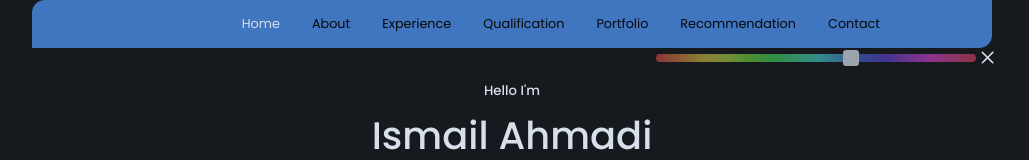
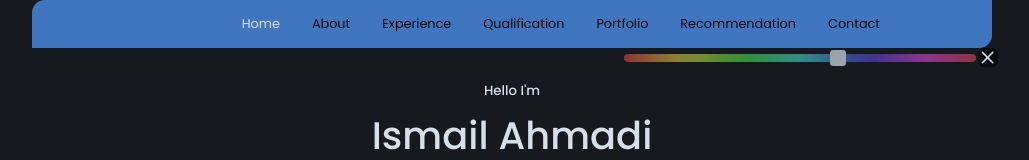
Before and after one commit to Ismail-ahmadi/portfolio, a React (Create React App) app: page / in a window 1280 px wide. Both pictures are taken after a click on the button 1101 px from the left and 21 px from the top of the page. Shown: the top 160 px of the page, without its empty margins (128-1157 px from the left). Built offline with nearby package versions, Linux system fonts and the light colour scheme.

Commit message:
fixed close button nav

```diff
--- a/src/components/themeSwitcher/ThemeSwitcher.jsx
+++ b/src/components/themeSwitcher/ThemeSwitcher.jsx
@@ -24,7 +24,7 @@ function ThemeSwitcher() {
             className='btn themeSwitcher__container-close'
             aria-label='Close color picking mode'
             onClick={() => setIsColorPicking(false)}
-            > < CgClose className='btns' /></button>
+            > < CgClose className='themeSwitcher__container-icon' /></button>
             <input
             type="range"
             className='picker'
--- a/src/components/themeSwitcher/themeSwitcher.css
+++ b/src/components/themeSwitcher/themeSwitcher.css
@@ -32,8 +32,8 @@ z-index: 5;
     -webkit-appearance: none;
     outline: none;
     height: 0.5rem;
-    min-width: 20rem;
-    margin-left: -320%;
+    min-width: 22rem;
+    margin-left: -360%;
     border-radius: 1rem;
     opacity: 0.7; /* Set transparency (for mouse-over effects on hover) */
     -webkit-transition: .2s; /* 0.2 seconds transition on hover */
@@ -62,20 +62,26 @@ z-index: 5;
     position: relative;
     top: 2.4rem;
     left: 3.5rem;
-    /* transform: translate(-50%, -50%); */
-    color: blue;
-    /* width: 100%; */
-    /* height: 5rem; */
-    /* z-index: 5; */
 }
-
+.themeSwitcher__container-icon {
+  background-color: hsl(var(--muted)) ;
+  border-radius: 0.4rem;
+}
+.themeSwitcher__container-icon:hover {
+  color: hsl(var(--primary));
+}
 /* ============== Media Query (Medium Devices)=============== */
 @media screen and (max-width:1024px){
   .themeSwitcher__container button:hover {
       color: hsl(var(--primary));
   }
+
 }
 /* ============== Media Query (Small Devices)=============== */
 @media screen and (max-width:600px){
+  .picker {
+    min-width: 18.2rem;
+    margin-left: -280%;
 
+  }
 }
```
